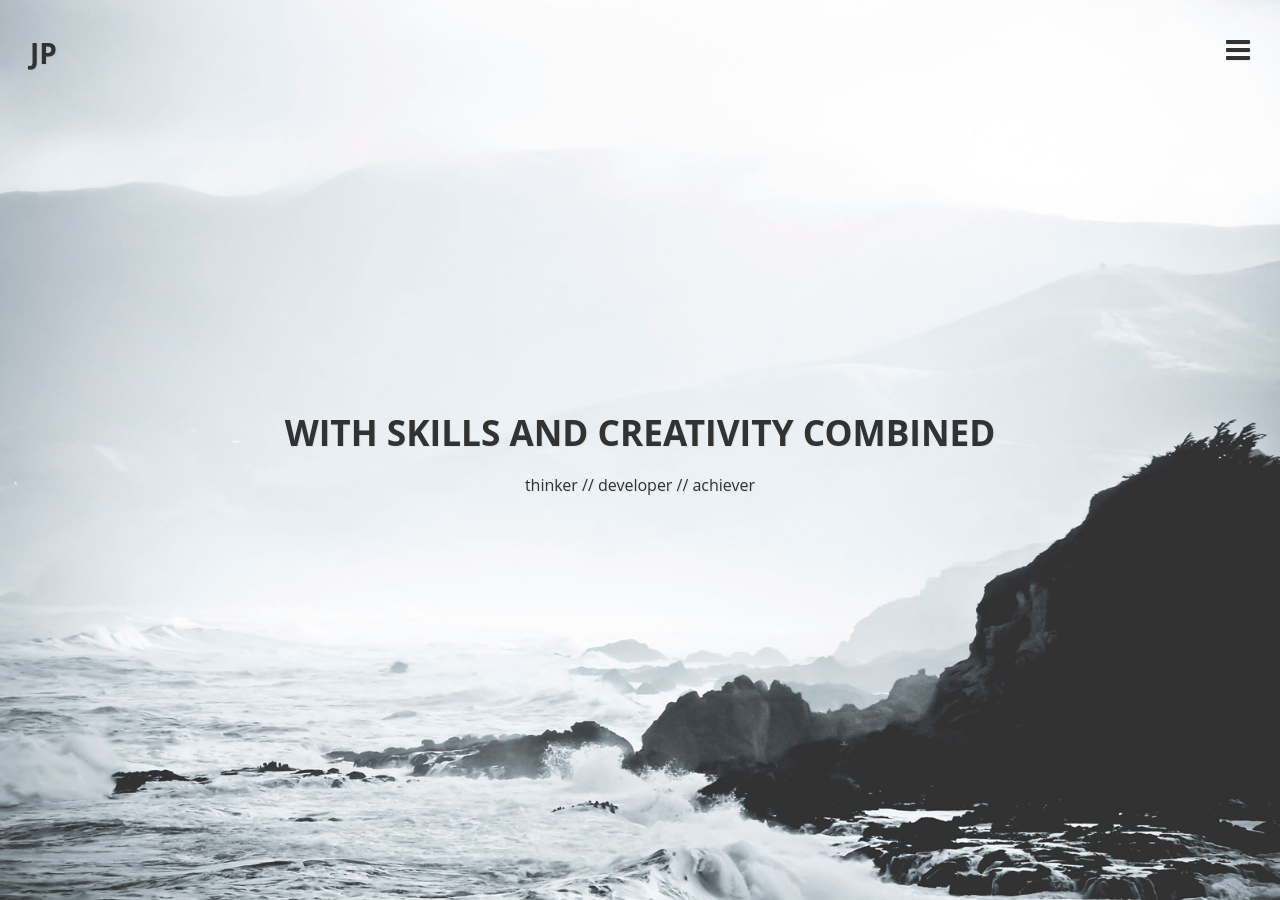
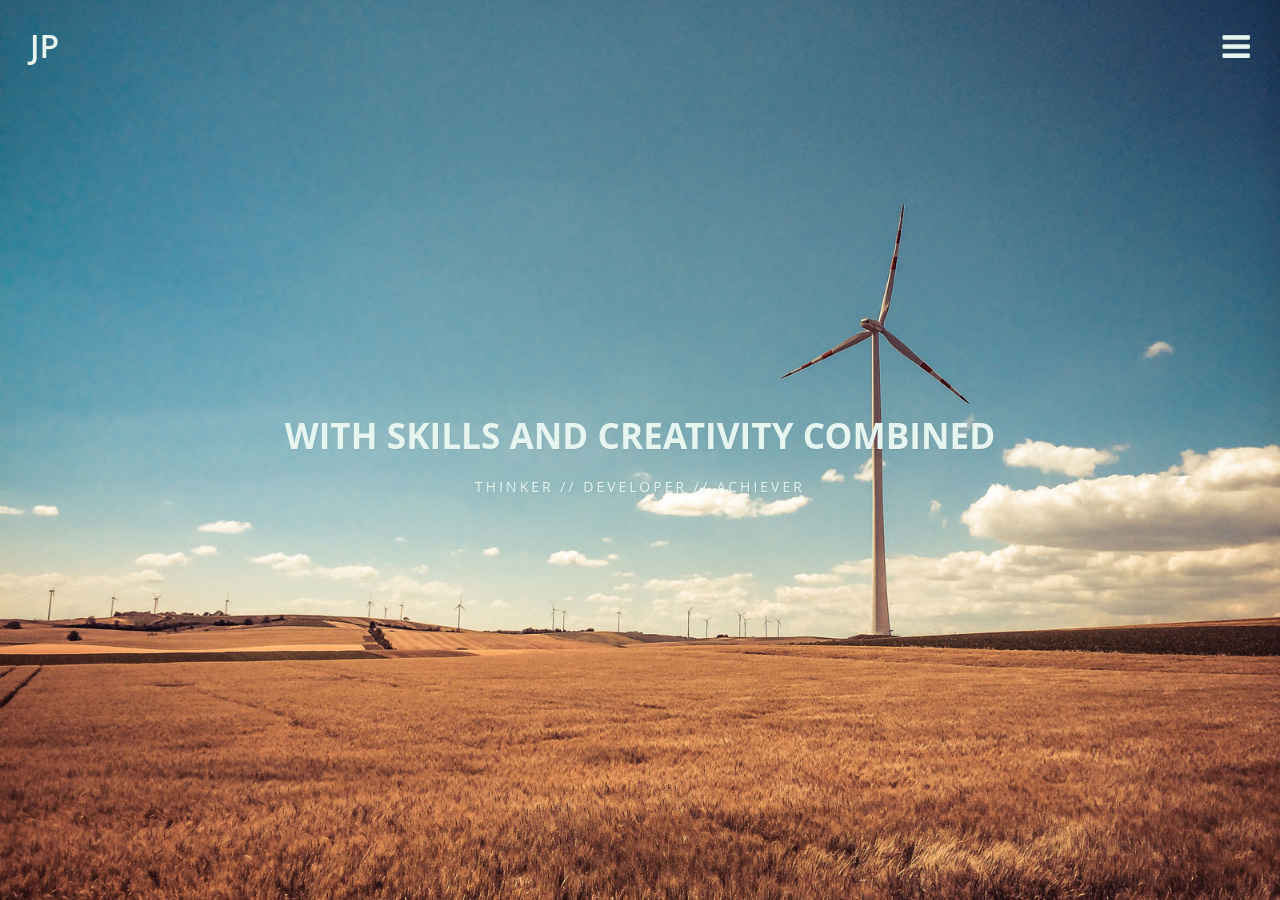
Before and after one commit to jinpae/portfolio_site, a Jekyll site: the page built from index.html, in a window 1280 px wide and 900 px high. Built offline with Jekyll 4.4.1, drawn with Linux system fonts in a browser that asks for light colours; nearby versions of some CDN libraries; Markdown is read by kramdown in place of the engine named in the settings; some of the changed text lies outside the part shown.

Commit message:
Add nav overlay and change hero bg

```diff
--- a/_includes/footer.html
+++ b/_includes/footer.html
@@ -1,5 +1,5 @@
 <footer>
 	<div class="container">
-		<p class="copyright">&copy; 2015 Jin Pae.</p>
+		<p class="copyright">&copy; 2015 Jin Pae. Made with <i class="fa fa-heart"></i> in Seoul, Korea.</p>
 	</div>
 </footer>
--- /dev/null
+++ b/_includes/navigation.html
@@ -0,0 +1,18 @@
+<div class="overlay navigation">
+	<nav>
+		<ul>
+			<li>
+				<a href="#" class="top">Home</a>
+			</li>
+			<li>
+				<a href="#about">About Me</a>
+			</li>
+			<li>
+				<a href="#work-intro">Latest Projects</a>
+			</li>
+			<li>
+				<a href="#contact">Contact</a>
+			</li>
+		</ul>
+	</nav>
+</div>
--- a/_scss/_work.scss
+++ b/_scss/_work.scss
@@ -28,7 +28,7 @@
 
 		li {
 			float: left;
-			width: 33.33%;
+			width: 33.3%;
 			min-height: 100%;
 
 			figure {
--- a/_scss/main.scss
+++ b/_scss/main.scss
@@ -9,6 +9,7 @@
 @import "quote";
 @import "contact";
 @import "footer";
+@import "navigation";
 
 ::selection {
 	background: #ccf9cd;
--- a/assets/css/main.css
+++ b/assets/css/main.css
@@ -637,23 +637,41 @@
 #hero {
   height: 100%;
   background: url(../img/hero_bg.jpg) fixed center center;
-  background-size: cover; }
+  background-size: cover;
+  color: #e6f5ef; }
   #hero .lead h1 {
     font-size: 2.2rem;
     text-transform: uppercase;
     margin-bottom: 1rem; }
+  #hero .lead p {
+    font-size: 14px;
+    text-transform: uppercase;
+    letter-spacing: 3px; }
   #hero .fixed-navbar {
     position: fixed;
     width: 100%;
     padding: 30px;
-    font-size: 28px; }
+    font-size: 2rem;
+    z-index: 9999;
+    -webkit-transition: background 0.5s ease-in-out;
+    transition: background 0.5s ease-in-out; }
     #hero .fixed-navbar .logo {
       float: left;
-      font-weight: 700; }
+      font-weight: 600; }
       #hero .fixed-navbar .logo p {
-        margin: 0; }
+        margin: 0;
+        line-height: 1;
+        cursor: default; }
     #hero .fixed-navbar .navbar-toggle {
-      float: right; }
+      float: right;
+      line-height: 1; }
+  #hero .navbar-with-bg {
+    background: rgba(0, 0, 0, 0.9);
+    color: white;
+    -webkit-transition: background 0.5s ease-in-out;
+    transition: background 0.5s ease-in-out; }
+    #hero .navbar-with-bg a:hover {
+      color: #1ab; }
   #hero .hero-content {
     text-align: center;
     display: -webkit-box;
@@ -709,7 +727,7 @@
     margin: 0; }
     #work ul li {
       float: left;
-      width: 33.33%;
+      width: 33.3%;
       min-height: 100%; }
       #work ul li figure {
         width: 100%;
@@ -804,7 +822,7 @@
       margin-top: 1rem;
       border-radius: 50%; }
     #contact .social-links .linkedin {
-      background: #0077B5; }
+      background: #0077b5; }
       #contact .social-links .linkedin:hover {
         background: #005582; }
     #contact .social-links .github {
@@ -820,17 +838,59 @@
       #contact .social-links .instagram:hover {
         background: #305777; }
     #contact .social-links .email {
-      background: #1BBC9B; }
+      background: #1bbC9b; }
       #contact .social-links .email:hover {
         background: #158f76; }
 
 footer {
   text-align: center;
-  padding: 2rem;
-  background: #252B35;
-  color: white;
-  font-size: 14px;
-  font-weight: 300; }
+  padding: 1.5rem;
+  font-weight: 300;
+  border-top: 1px solid #e6e6e6; }
+  footer .fa-heart {
+    color: #ff385b; }
+
+.overlay {
+  position: fixed;
+  top: 0;
+  left: 0;
+  width: 100%;
+  height: 100%;
+  background: rgba(0, 0, 0, 0.9); }
+  .overlay nav {
+    position: relative;
+    top: 50%;
+    text-align: center;
+    -webkit-transform: translateY(-50%);
+    -ms-transform: translateY(-50%);
+    transform: translateY(-50%);
+    font-size: 4rem; }
+  .overlay ul {
+    padding: 0;
+    margin: 0;
+    list-style: none; }
+    .overlay ul a {
+      color: white;
+      text-transform: uppercase;
+      font-weight: 700;
+      -webkit-transition: all 0.3s ease-in-out;
+      transition: all 0.3s ease-in-out;
+      display: inline-block;
+      margin-bottom: 1rem; }
+      .overlay ul a:hover {
+        color: #1ab; }
+
+.navigation {
+  visibility: hidden;
+  opacity: 0;
+  -webkit-transition: opacity 0.5s, visibility 0s 0.5s;
+  transition: opacity 0.5s, visibility 0s 0.5s; }
+
+.navigation.open {
+  visibility: visible;
+  opacity: 1;
+  -webkit-transition: opacity 0.5s;
+  transition: opacity 0.5s; }
 
 ::-moz-selection {
   background: #ccf9cd; }
--- a/assets/js/scripts.js
+++ b/assets/js/scripts.js
@@ -1,6 +1,6 @@
 $(document).ready(function() {
 	/**
-	 * Waypoints
+	 * Waypoints.
 	 */
 	$('.wp1').waypoint(function() {
 		$('.wp1').addClass('animated fadeInLeft');
@@ -31,4 +31,63 @@
 	}, {
 		offset: '75%'
 	});
+
+	/**
+	 * Navigation Overlay.
+	 */
+	$('.navbar-toggle').click(function() {
+		$(this).toggleClass('active');
+		$('.navigation').toggleClass('open');
+		event.preventDefault();
+	});
+
+	$('.overlay ul li a').click(function() {
+		$('.navbar-toggle').toggleClass('active');
+		$('.navigation').toggleClass('open');
+	});
+
+	$('.overlay').click(function() {
+		$('.navbar-toggle').toggleClass('active');
+		$('.navigation').toggleClass('open');
+	});
+
+	/**
+	 * Smooth Scrolling.
+	 */
+	$('a[href*=#]:not([href=#])').click(function() {
+		if (location.pathname.replace(/^\//, '') === this.pathname.replace(/^\//, '') && location.hostname === this.hostname) {
+			var target = $(this.hash);
+			target = target.length ? target : $('[name=' + this.hash.slice(1) + ']');
+
+			if (target.length) {
+				$('html,body').animate({
+					scrollTop: target.offset().top
+				}, 1400);
+				return false;
+			}
+		}
+	});
+
+	$('.top').click(function(e) {
+		e.preventDefault();
+		$('html,body').animate({
+			scrollTop: 0
+		}, 700);
+		return false;
+	});
+
+	/**
+	 * Fixed Header BG Toggle.
+	 */
+	$(function() {
+		$(window).scroll(function() {
+			var scroll = $(window).scrollTop();
+
+			if (scroll >= 20) {
+				$('.fixed-navbar').addClass('navbar-with-bg');
+			} else {
+				$('.fixed-navbar').removeClass('navbar-with-bg');
+			}
+		});
+	});
 });
--- a/index.html
+++ b/index.html
@@ -9,3 +9,4 @@
 {% include quote.html %}
 {% include contact.html %}
 {% include footer.html %}
+{% include navigation.html %}
```
Also changed, not shown: _scss/_colors.scss (+5 -2 lines), _scss/_footer.scss (+8 -4 lines), _scss/_header.scss (+24 -2 lines), _scss/_navigation.scss (added, +49 -0 lines), assets/img/hero_bg.jpg.
